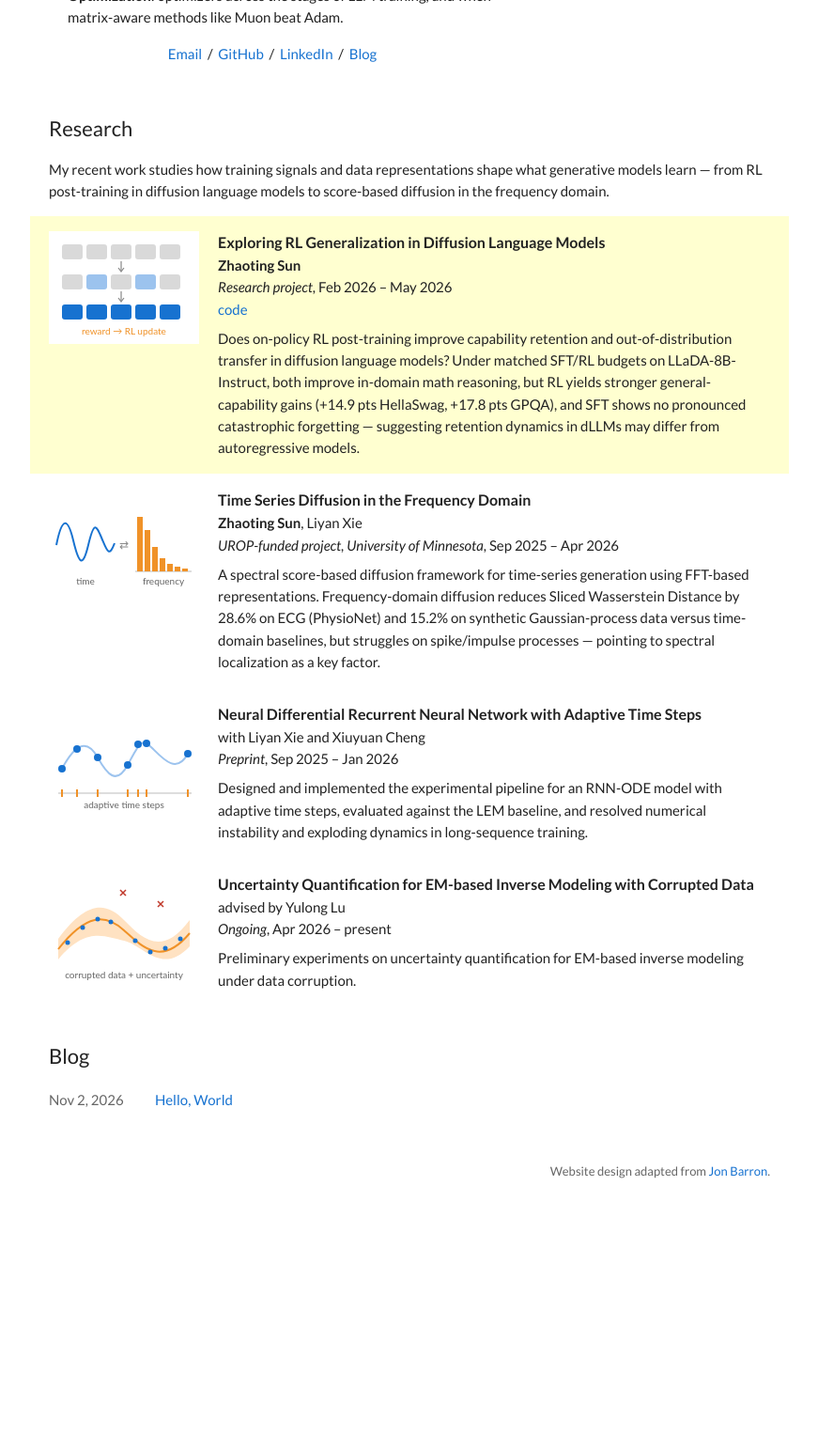
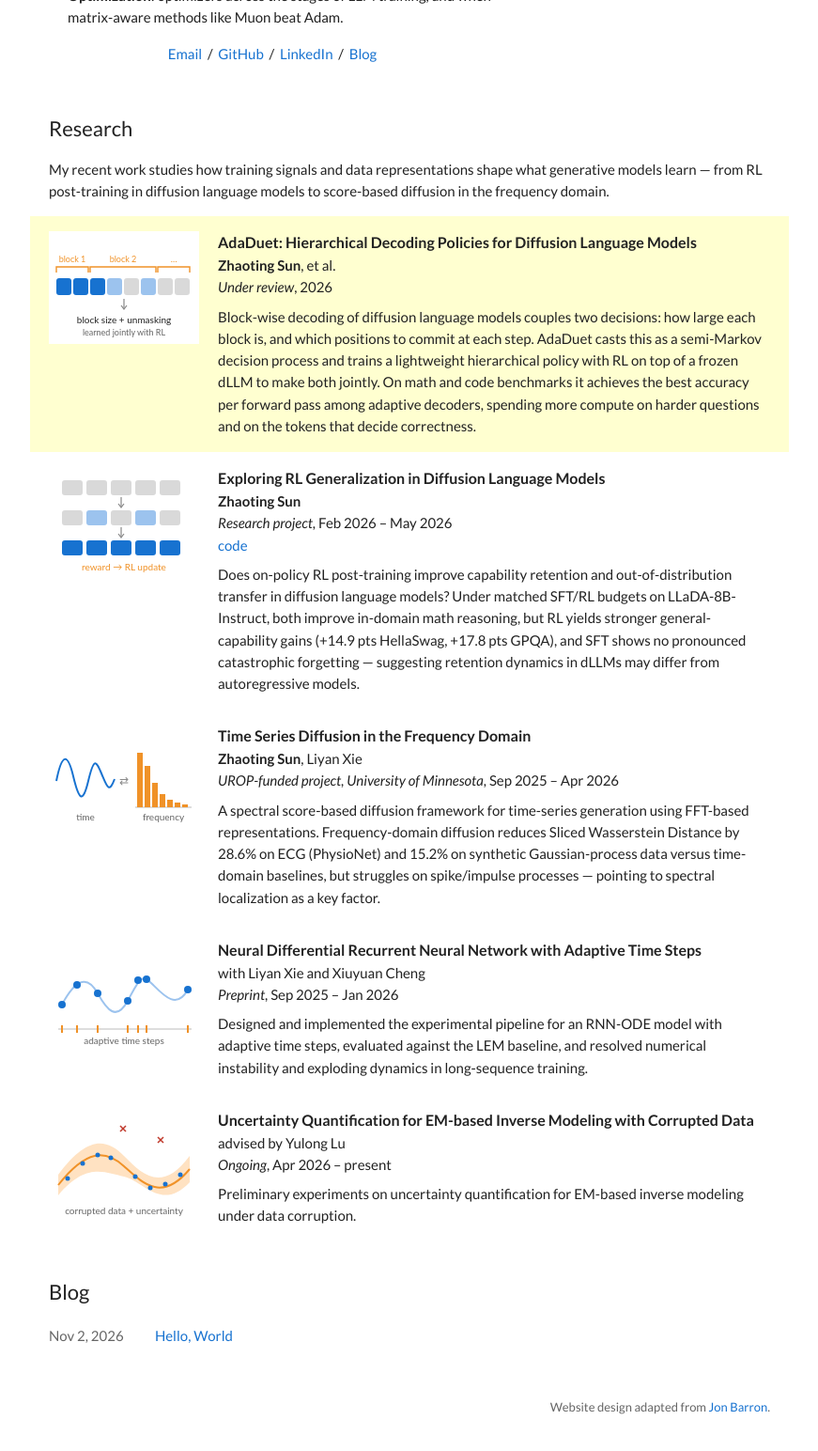
Before and after one commit to yethegod/yethegod.github.io, a Jekyll site: the page built from index.html, in a window 1280 px wide, cut to the strip 386-1933 px from the top of the page. Shown: the top 1544 px of the strip at 94% size, without its empty margins (204-1075 px from the left). Built offline with Jekyll 4.4.1, drawn with Linux system fonts in a browser that asks for light colours; before the commit the page ends 1682 px from its top, so only the background shows below that.

Commit message:
Add AdaDuet (under review) to research list
Co-Authored-By: Claude Opus 5.5 <noreply@anthropic.com>
Claude-Session: https://claude.ai/code/session_019zJMdYtJzaFMgYLRqG5iGg

```diff
--- a/_data/projects.yml
+++ b/_data/projects.yml
@@ -1,12 +1,24 @@
 # Each entry shows up as one row in the "Research" section on the homepage.
 # Fields: title, authors, venue, date, image (optional, in /images), links (optional), description, highlight (optional, yellow row)
+
+- title: "AdaDuet: Hierarchical Decoding Policies for Diffusion Language Models"
+  authors: <strong>Zhaoting Sun</strong>, et al.
+  venue: Under review
+  date: 2026
+  image: adaduet.svg
+  highlight: true
+  description: >
+    Block-wise decoding of diffusion language models couples two decisions: how large each block is, and which
+    positions to commit at each step. AdaDuet casts this as a semi-Markov decision process and trains a lightweight
+    hierarchical policy with RL on top of a frozen dLLM to make both jointly. On math and code benchmarks it achieves
+    the best accuracy per forward pass among adaptive decoders, spending more compute on harder questions and on the
+    tokens that decide correctness.
 
 - title: Exploring RL Generalization in Diffusion Language Models
   authors: <strong>Zhaoting Sun</strong>
   venue: Research project
   date: Feb 2026 – May 2026
   image: dllm_rl.svg
-  highlight: true
   links:
     - name: code
       url: https://github.com/yethegod/dllm_rl
```
Also changed, not shown: images/adaduet.svg (added).
